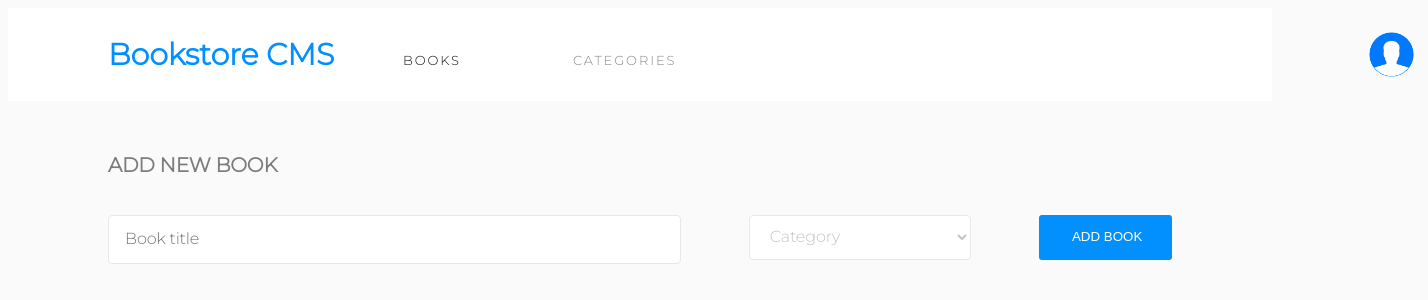
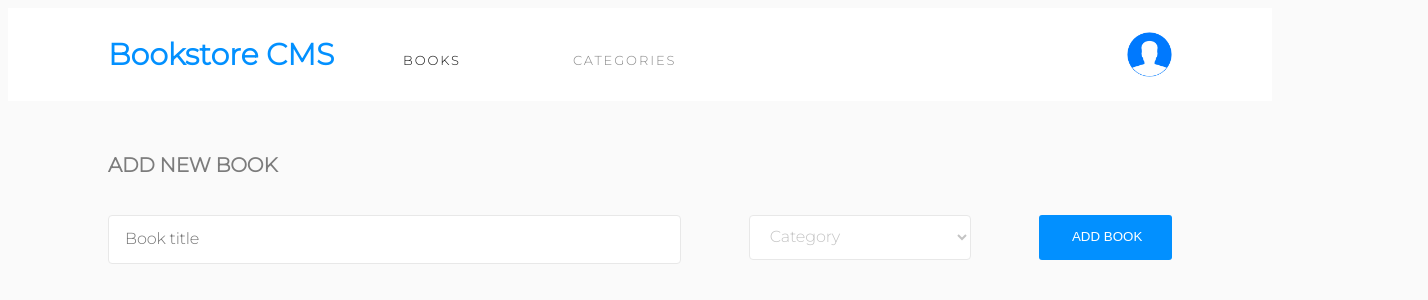
Before and after one commit to Mihndim2020/Bookstore, a React (Create React App) app: page / in a window 1280 px wide. Shown: the top 300 px of the page, 1428 px wide, since content can reach past the window. Built offline with nearby package versions, Linux system fonts and the light colour scheme; no server answers.

Commit message:
Fix Navbar margin

```diff
--- a/src/App.css
+++ b/src/App.css
@@ -5,14 +5,13 @@ body {
   background-color: #fafafa;
   box-sizing: border-box;
   font-family: 'Montserrat', 'Roboto Slab', sans-serif;
+  overflow-x: hidden;
 }
 
 .mainContainer {
   background-color: #fafafa;
-  min-height: 48.563rem;
   display: flex;
   flex-direction: column;
-  justify-content: flex-start;
   padding: 1.438rem 6.25rem;
   font-size: calc(10px + 2vmin);
   color: black;
@@ -59,7 +58,7 @@ body {
 .title-navbar .categories {
   width: 6.563rem;
   height: 1rem;
-  margin: 1.125rem 41.5rem 0.688rem 2.563rem;
+  margin: 1.125rem 1.5rem 0.688rem 2.563rem;
   opacity: 0.5;
   font-family: 'Montserrat', 'Roboto Slab', sans-serif;
   font-size: 0.813rem;
@@ -96,10 +95,8 @@ body {
 }
 
 .profileIcon {
-  justify-self: left;
   width: 2.813rem;
   height: 2.813rem;
-  padding: 0.875rem;
   border-radius: 50%;
 }
 
```
Also changed, not shown: images/design.png (added).
